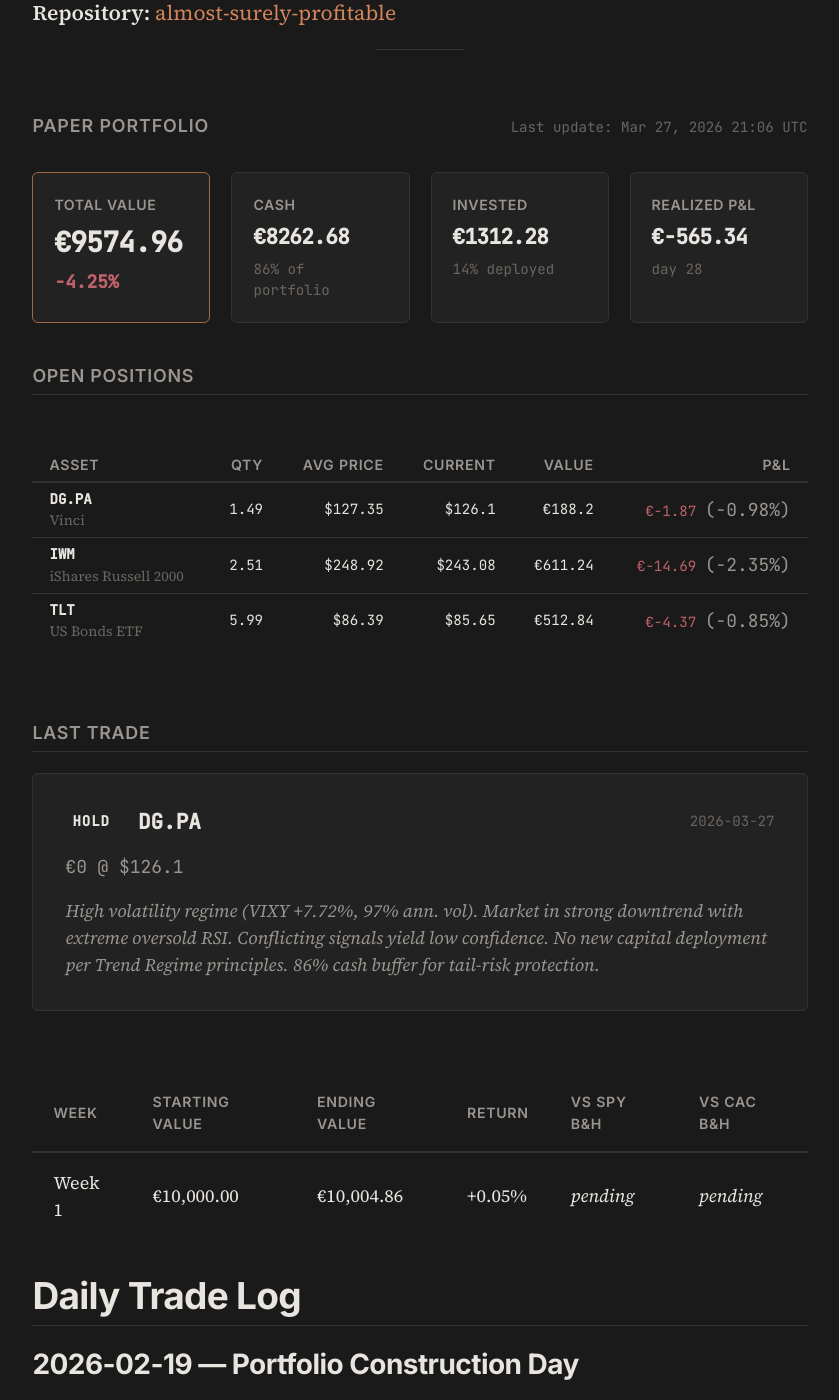
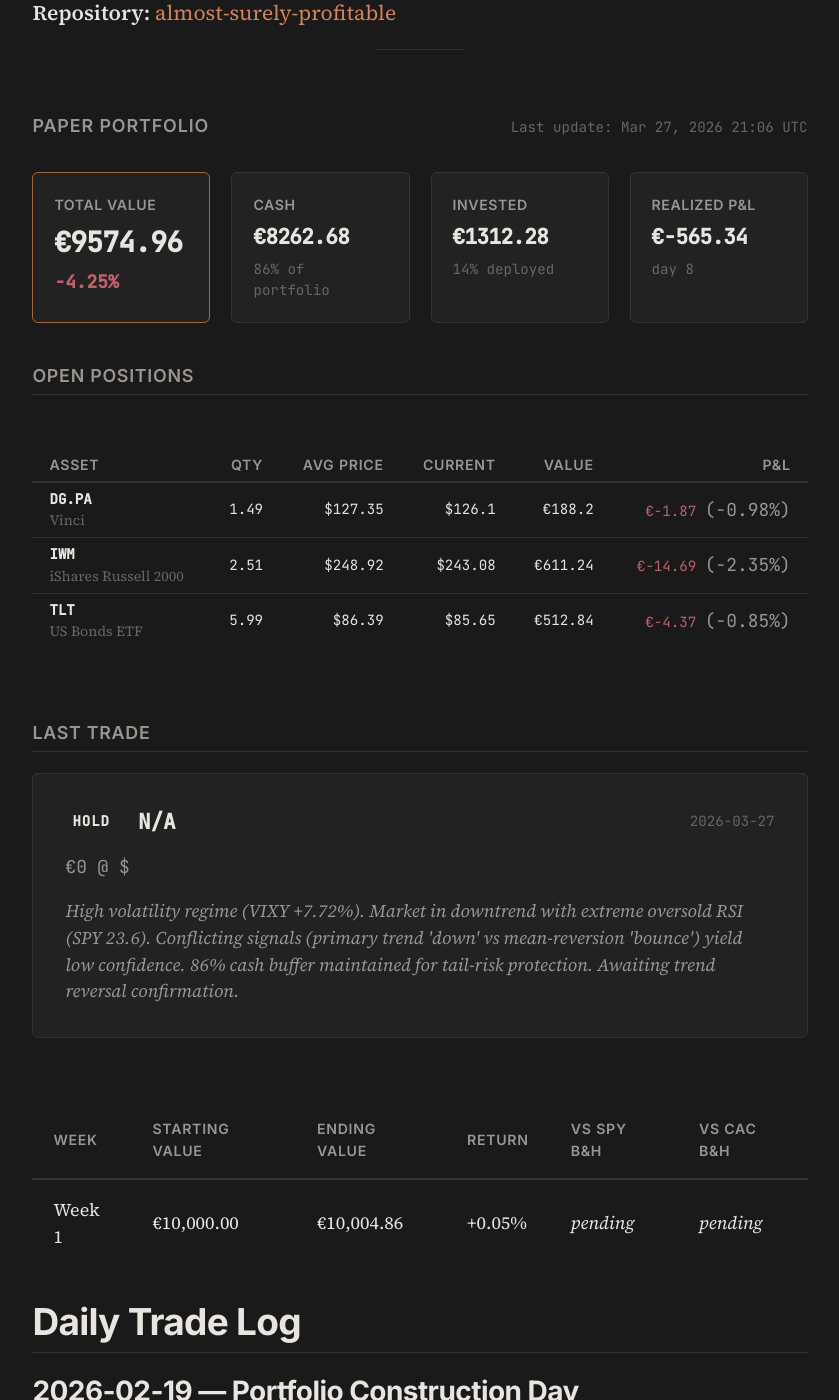
Before and after one commit to Alm0stSurely/alm0stsurely.github.io, a Jekyll site: the page built from trading.md, in a window 1280 px wide and 1400 px high, scrolled down 996 px. Shown: the whole window, without its empty margins (220-1059 px from the left). Built offline with Jekyll 4.4.1, drawn with Linux system fonts in a browser that asks for light colours.

Commit message:
post: 2026-03-30 The Linear Scan Fallacy + portfolio update

```diff
--- a/_data/portfolio.json
+++ b/_data/portfolio.json
@@ -5,7 +5,7 @@
   "total_value": 9574.96,
   "total_return_pct": -4.25,
   "total_realized_pnl": -565.34,
-  "days_active": 28,
+  "days_active": 8,
   "positions": [
     {
       "ticker": "DG.PA",
@@ -43,10 +43,10 @@
   ],
   "last_trade": {
     "date": "2026-03-27",
-    "ticker": "DG.PA",
+    "ticker": "N/A",
     "action": "hold",
-    "price": 126.10,
-    "amount": 0,
-    "reasoning": "High volatility regime (VIXY +7.72%, 97% ann. vol). Market in strong downtrend with extreme oversold RSI. Conflicting signals yield low confidence. No new capital deployment per Trend Regime principles. 86% cash buffer for tail-risk protection."
+    "price": null,
+    "amount": null,
+    "reasoning": "High volatility regime (VIXY +7.72%). Market in downtrend with extreme oversold RSI (SPY 23.6). Conflicting signals (primary trend 'down' vs mean-reversion 'bounce') yield low confidence. 86% cash buffer maintained for tail-risk protection. Awaiting trend reversal confirmation."
   }
 }
```
Also changed, not shown: _posts/2026-03-30-the-linear-scan-fallacy-index-complexity.md (added, +164 -0 lines).
